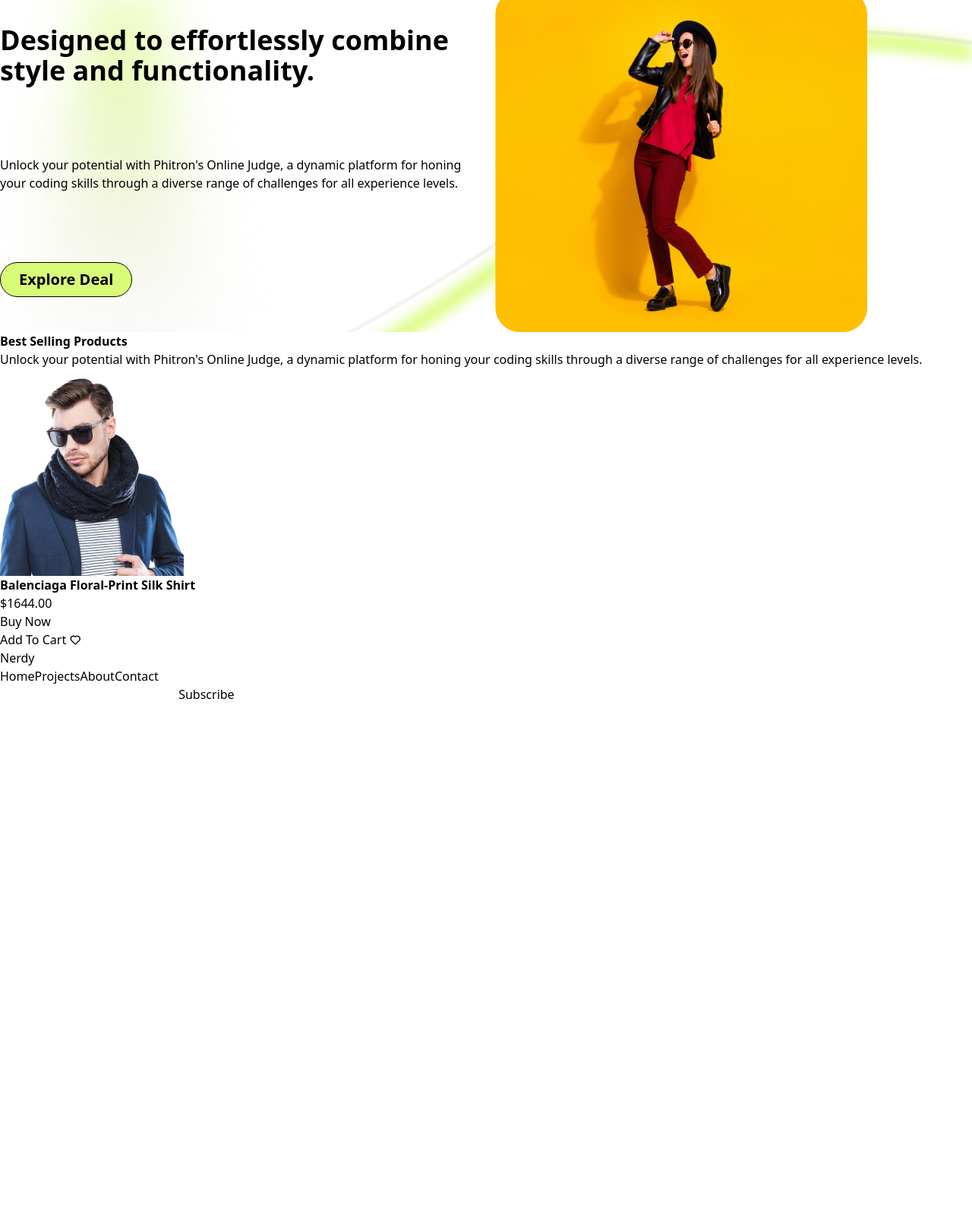
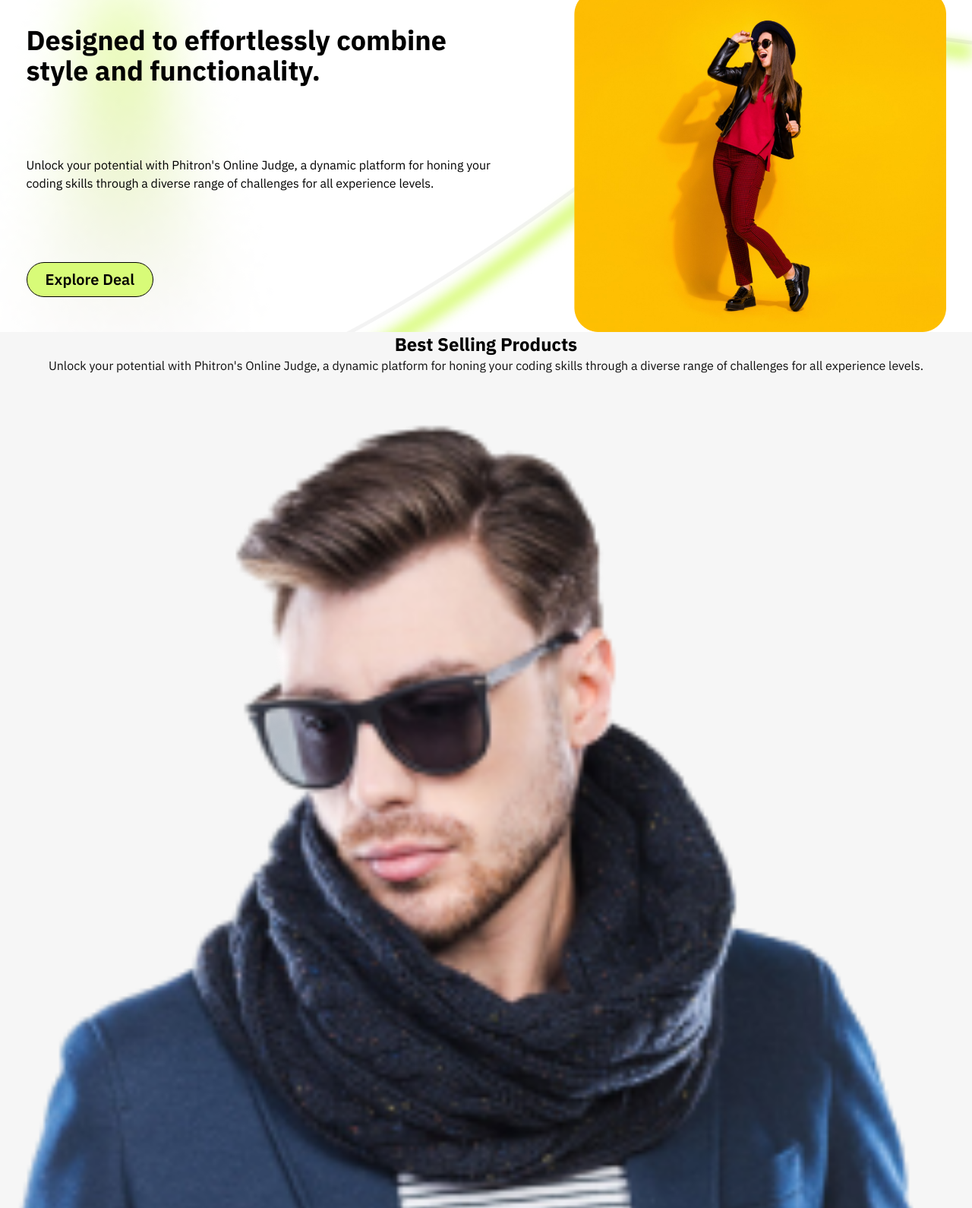
Before and after one commit to himadree-chaudhury/kickstart_assignment_1, a website: page index.html in a window 1280 px wide. Shown: the part 59-1649 px from the top of the page at 76% size. Before the commit the page ends 985 px from the top, so only its background shows below. Drawn offline with nearby package versions, Linux system fonts and the light colour scheme.

Commit message:
basic-hero-section

```diff
--- a/index.html
+++ b/index.html
@@ -23,7 +23,7 @@
                         clifford: '#da373d',
                         'color-primary': '#D8FB78',
                         'color-secondary': '#0F0F0F',
-                            'background': '',
+                        'background': '#f6f6f6',
                     }
                 }
             }
@@ -49,7 +49,7 @@
         </div>
     </nav>
     <!-- *Hero Section -->
-    <header id="hero-section" class="flex gap-3">
+    <header id="hero-section" class="flex gap-3 justify-around">
         <div class="left-hero flex flex-col  items-start justify-around">
             <h1 class="font-bold text-4xl">
                 Designed to
@@ -70,20 +70,27 @@
         </div>
     </header>
     <!-- *Product Section -->
-    <main>
-        <b>Best Selling Products</b>
-        <p>Unlock your potential with Phitron's Online Judge, a dynamic platform for honing your coding skills through a
+    <main class="bg-background">
+        <h1 class="font-bold text-2xl text-center">Best Selling Products</h1>
+        <p class="text-color-secondary text-center">Unlock your potential with Phitron's Online Judge, a dynamic
+            platform for honing your coding skills through a
             diverse
             range of challenges for all experience levels.</p>
+        <div class="bg-white">
+            <div class="flex flex-col gap-5">
+                <img class="bg-background" src="./assets/model-demonstrating-winter-cloths 1.png" alt="">
                 <div>
-            <div>
-                <img src="./assets/model-demonstrating-winter-cloths 1.png" alt="">
                     <b>Balenciaga Floral-Print Silk Shirt</b>
                     <p>$1644.00</p>
-                <button>Buy Now</button>
-                <div>
-                    <button>Add To Cart</button>
-                    <i class="uil uil-heart"></i>
+                </div>
+                <button
+                    class="bg-color-primary border border-black gap-2 px-6 py-1 rounded-full font-semibold text-lg w-full">Buy
+                    Now</button>
+                <div class="flex gap-2 items-center justify-between">
+                    <button
+                        class="border border-slate-300 gap-2 px-6 py-1 rounded-full font-semibold text-lg w-11/12">Add
+                        To Cart</button>
+                    <img src="./assets/Frame 2087325623.png" alt="">
                 </div>
             </div>
             <div></div>
--- a/style.css
+++ b/style.css
@@ -1,8 +1,11 @@
-#hero-section{
-    background-image: url('./assets/Frame 3.png');
-    background-repeat: no-repeat;
-    background-size: cover;
+* {
+  font-family: "IBM Plex Sans", sans-serif;
 }
-.left-hero{
-    width: 50%;
+#hero-section {
+  background-image: url("./assets/Frame 3.png");
+  background-repeat: no-repeat;
+  background-size: cover;
 }
+.left-hero {
+  width: 50%;
+}
```
Also changed, not shown: assets/Frame 2087325623.png (added). Lines whose indentation alone changed are shown as unchanged.
